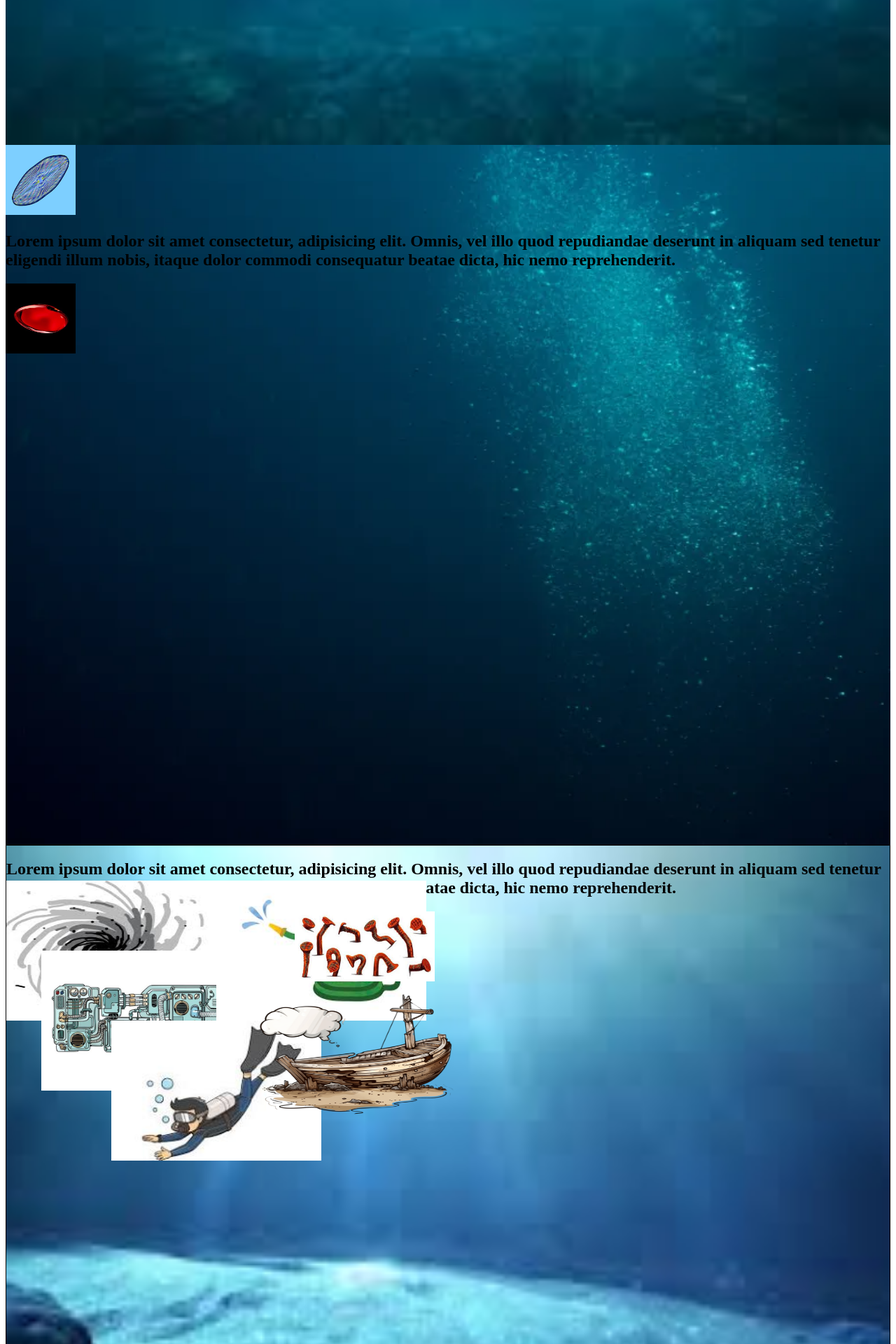
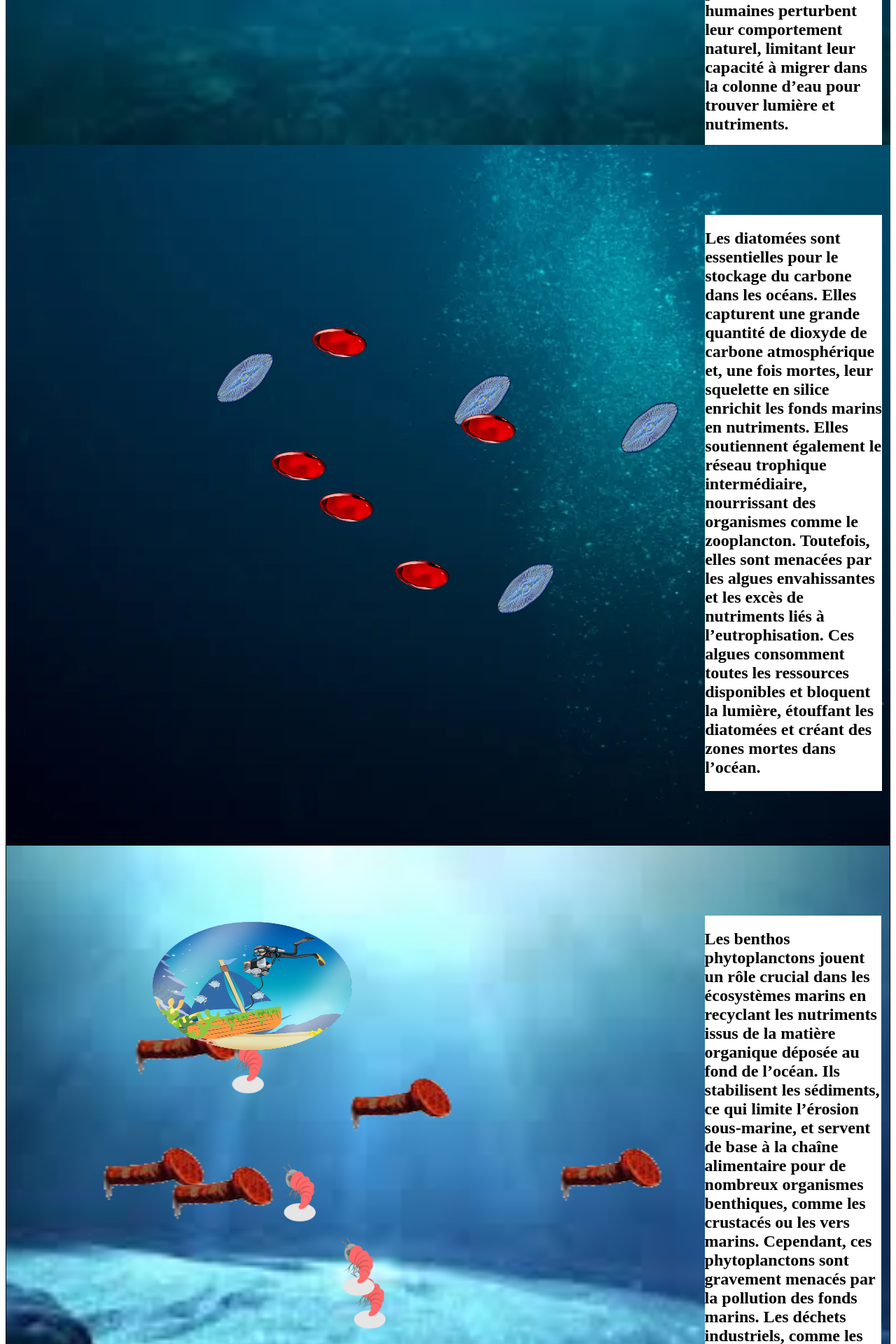
Before and after one commit to Nicolas-Conguisti/50-nuances-de-sel---NDI-2024, a PHP site: page /nuitInfo2.html in a window 1280 px wide. Shown: the part 2801-4721 px from the top of the page at 70% size. Run offline with PHP 8.4, Linux system fonts and the light colour scheme.

Commit message:
casi finale

```diff
--- a/nuitInfo2.html
+++ b/nuitInfo2.html
@@ -8,67 +8,87 @@
 </head>
 <body>
     <div id='div_ciel'>
-        <img src="image/fond_mer/epave.png" id="image_epavefinale" width="300px" height="200px" alt="" style="position: absolute; left: 350px; top: 200px;">
+        <img src="image/globals/boateau.webp" onclick="qddpophmjzidh()" id="image_epavefinale" width="300px" height="300px" alt="" >
     </div>
     <div id='div_surface_mer' style="position: relative;">
         <img src="image/globals/merci.jpg" id="merci4" width="100px" height="100px" alt="">
-        <img src="image/surface/Prochlorococcus .jpg" width="100px" height="100px" alt="">
-        <h2>Lorem ipsum dolor sit amet consectetur, adipisicing elit. Omnis, vel illo quod repudiandae deserunt in aliquam sed tenetur eligendi illum nobis, itaque dolor commodi consequatur beatae dicta, hic nemo reprehenderit.</h2>
-        <img src="image/surface/bouteil.jpg" id="image_bouteil1" class="draggable" width="100px" height="100px" alt="">
-        <img src="image/surface/bouteil.jpg" id="image_bouteil2" class="draggable" width="100px" height="100px" alt="">
-        <img src="image/surface/bouteil.jpg" id="image_bouteil3" class="draggable" width="100px" height="100px" alt="">
-        <img src="image/surface/bouteil.jpg" id="image_bouteil4" class="draggable" width="100px" height="100px" alt="">
-        <img src="image/surface/bouteil.jpg" id="image_bouteil5" class="draggable" width="100px" height="100px" alt="">
+        <img src="image/surface/Prochlorococcus.png" class="random-child" width="100px" height="100px" alt="">
+        <img src="image/surface/Prochlorococcus.png" class="random-child" width="100px" height="100px" alt="">
+        <img src="image/surface/Prochlorococcus.png" class="random-child" width="100px" height="100px" alt="">
+        <img src="image/surface/Prochlorococcus.png" class="random-child" width="100px" height="100px" alt="">
+        <div class="text_de_phito">
+
+            <h2>Le Prochlorococcus est le phytoplancton le plus abondant et produit une part importante de l’oxygène sur Terre (jusqu’à 20%). Il est également une base essentielle pour la chaîne alimentaire marine de surface, nourrissant le zooplancton et de nombreux petits poissons. Malheureusement, la pollution plastique est en train de le détruire. Les morceaux de plastique flottants bloquent la lumière solaire, réduisant leur capacité à faire la photosynthèse. De plus, les microplastiques, lorsqu’ingérés, altèrent leur métabolisme et fragilisent l’écosystème marin entier.</h2>
+        </div>
+        <img src="image/surface/bouteil.png" id="image_bouteil1" class="draggable random-child" width="100px" height="100px" alt="">
+        <img src="image/surface/bouteil.png" id="image_bouteil2" class="draggable random-child" width="100px" height="100px" alt="">
+        <img src="image/surface/bouteil.png" id="image_bouteil3" class="draggable random-child" width="100px" height="100px" alt="">
+        <img src="image/surface/bouteil.png" id="image_bouteil4" class="draggable random-child" width="100px" height="100px" alt="">
+        <img src="image/surface/bouteil.png" id="image_bouteil5" class="draggable random-child" width="100px" height="100px" alt="">
 
 
     </div>
     <div id='div_profondeur_1' style="position: relative;">
         <img src="image/globals/merci.jpg" id="merci3" width="100px" height="100px" alt="">
-        <img src="image/profondeur_1/Prochlorococcus .jpg" width="100px" height="100px" alt="">
-        <h2>Lorem ipsum dolor sit amet consectetur, adipisicing elit. Omnis, vel illo quod repudiandae deserunt in aliquam sed tenetur eligendi illum nobis, itaque dolor commodi consequatur beatae dicta, hic nemo reprehenderit.</h2>
-        <img src="image/profondeur_1/algue.jpg" id="image_algue1" class="draggable" width="100px" height="100px" alt="">
-        <img src="image/profondeur_1/algue.jpg" id="image_algue2" class="draggable" width="100px" height="100px" alt="">
-        <img src="image/profondeur_1/algue.jpg" id="image_algue3" class="draggable" width="100px" height="100px" alt="">
-        <img src="image/profondeur_1/algue.jpg" id="image_algue4" class="draggable" width="100px" height="100px" alt="">
-        <img src="image/profondeur_1/algue.jpg" id="image_algue5" class="draggable" width="100px" height="100px" alt="">
+        <img src="image/profondeur_1/Prochlorococcus.png" class="random-child" width="100px" height="100px" alt="">
+        <img src="image/profondeur_1/Prochlorococcus.png" class="random-child" width="100px" height="100px" alt="">
+        <img src="image/profondeur_1/Prochlorococcus.png" class="random-child" width="100px" height="100px" alt="">
+        <img src="image/profondeur_1/Prochlorococcus.png" class="random-child" width="100px" height="100px" alt="">
+        <div class="text_de_phito">
+
+            <h2>Les dinoflagellés sont importants pour leur rôle dans les cycles du carbone et de l’azote, et certains sont bioluminescents, participant à des interactions marines uniques. Ils soutiennent également d’autres écosystèmes, comme les récifs coralliens, via des relations symbiotiques. Cependant, ils sont gravement affectés par la pollution sonore et chimique. Les bulles toxiques, issues de la dégradation chimique ou du dioxyde de carbone, rendent leur environnement hypoxique. Par ailleurs, les vibrations générées par les machines humaines perturbent leur comportement naturel, limitant leur capacité à migrer dans la colonne d’eau pour trouver lumière et nutriments.</h2>
+        </div>
+        <img src="image/profondeur_1/algue.png" id="image_algue1" class="draggable random-child" width="100px" height="100px" alt="">
+        <img src="image/profondeur_1/algue.png" id="image_algue2" class="draggable random-child" width="100px" height="100px" alt="">
+        <img src="image/profondeur_1/algue.png" id="image_algue3" class="draggable random-child" width="100px" height="100px" alt="">
+        <img src="image/profondeur_1/algue.png" id="image_algue4" class="draggable random-child" width="100px" height="100px" alt="">
+        <img src="image/profondeur_1/algue.png" id="image_algue5" class="draggable random-child" width="100px" height="100px" alt="">
 
     </div>
     <div id="div_profondeur_2" style="position: relative;">
         <img src="image/globals/merci.jpg" id="merci2" width="100px" height="100px" alt="">
-        <img src="image/profondeur_2/diatomées.jpg" width="100px" height="100px" alt="">
-        <h2>Lorem ipsum dolor sit amet consectetur, adipisicing elit. Omnis, vel illo quod repudiandae deserunt in aliquam sed tenetur eligendi illum nobis, itaque dolor commodi consequatur beatae dicta, hic nemo reprehenderit.</h2>
-        <img src="image/profondeur_2/bulle_red.jpg" id="image_bulle_red1" class="draggable" width="100px" height="100px" alt="">
-        <img src="image/profondeur_2/bulle_red.jpg" id="image_bulle_red2" class="draggable" width="100px" height="100px" alt="">
-        <img src="image/profondeur_2/bulle_red.jpg" id="image_bulle_red3" class="draggable" width="100px" height="100px" alt="">
-        <img src="image/profondeur_2/bulle_red.jpg" id="image_bulle_red4" class="draggable" width="100px" height="100px" alt="">
-        <img src="image/profondeur_2/bulle_red.jpg" id="image_bulle_red5" class="draggable" width="100px" height="100px" alt="">
+        <img src="image/profondeur_2/diatomées.png" class="random-child" width="100px" height="100px" alt="">
+        <img src="image/profondeur_2/diatomées.png" class="random-child" width="100px" height="100px" alt="">
+        <img src="image/profondeur_2/diatomées.png" class="random-child" width="100px" height="100px" alt="">
+        <img src="image/profondeur_2/diatomées.png" class="random-child" width="100px" height="100px" alt="">
+        <div class="text_de_phito">
+            <h2>Les diatomées sont essentielles pour le stockage du carbone dans les océans. Elles capturent une grande quantité de dioxyde de carbone atmosphérique et, une fois mortes, leur squelette en silice enrichit les fonds marins en nutriments. Elles soutiennent également le réseau trophique intermédiaire, nourrissant des organismes comme le zooplancton. Toutefois, elles sont menacées par les algues envahissantes et les excès de nutriments liés à l’eutrophisation. Ces algues consomment toutes les ressources disponibles et bloquent la lumière, étouffant les diatomées et créant des zones mortes dans l’océan.</h2>
+
+        </div>
+        <img src="image/profondeur_2/bulle_red.png" id="image_bulle_red1" class="draggable random-child" width="100px" height="100px" alt="">
+        <img src="image/profondeur_2/bulle_red.png" id="image_bulle_red2" class="draggable random-child" width="100px" height="100px" alt="">
+        <img src="image/profondeur_2/bulle_red.png" id="image_bulle_red3" class="draggable random-child" width="100px" height="100px" alt="">
+        <img src="image/profondeur_2/bulle_red.png" id="image_bulle_red4" class="draggable random-child" width="100px" height="100px" alt="">
+        <img src="image/profondeur_2/bulle_red.png" id="image_bulle_red5" class="draggable random-child" width="100px" height="100px" alt="">
     </div>
     <div id='div_fond_mer' class="random-parent" >
-        <h2>Lorem ipsum dolor sit amet consectetur, adipisicing elit. Omnis, vel illo quod repudiandae deserunt in aliquam sed tenetur eligendi illum nobis, itaque dolor commodi consequatur beatae dicta, hic nemo reprehenderit.</h2>
+        <div class="text_de_phito">
+            <h2>Les benthos phytoplanctons jouent un rôle crucial dans les écosystèmes marins en recyclant les nutriments issus de la matière organique déposée au fond de l’océan. Ils stabilisent les sédiments, ce qui limite l’érosion sous-marine, et servent de base à la chaîne alimentaire pour de nombreux organismes benthiques, comme les crustacés ou les vers marins. Cependant, ces phytoplanctons sont gravement menacés par la pollution des fonds marins. Les déchets industriels, comme les métaux lourds ou les objets abandonnés, libèrent des toxines nocives et bloquent la lumière, rendant leur survie presque impossible.</h2>
+        </div>
 
          <img src="image/globals/merci.jpg" id="merci1" width="100px" height="100px" alt="">
-         <img src="image/fond_mer/Benthos.webp" width="100px" height="100px" alt="">
-         <img src="image/fond_mer/Benthos.webp" width="100px" height="100px" alt="">
-         <img src="image/fond_mer/Benthos.webp" width="100px" height="100px" alt="">
-         <img src="image/fond_mer/Benthos.webp" width="100px" height="100px" alt="">
-         <img src="image/globals/anhilateur.jpg" id="image_anhilateur" width="300px" height="200px" alt="" style="position: absolute; left: 0; top: 50px;">
-        <img src="image/globals/machine.jpg" id="image_machine" width="300px" height="200px" alt="" style="position: absolute; left: 50px; top: 150px;">
-        <img src="image/globals/plongeur.jpg" id="image_plongeur" width="300px" height="200px" alt="" style="position: absolute; left: 150px; top: 250px;">
-        <img src="image/globals/tuyau.jpg" id="image_tuyau" width="300px" height="200px" alt="" style="position: absolute; left: 300px; top: 50px;">
-        <img src="image/fond_mer/epave.png" id="image_epave" width="300px" height="200px" alt="" style="position: absolute; left: 350px; top: 200px;">
-        <img src="image/fond_mer/metal.jpg" id="image_metal1" class="draggable random-child" width="200px" height="100px" alt="">
-        <img src="image/fond_mer/metal.jpg" id="image_metal2" class="draggable random-child" width="200px" height="100px" alt="">
-        <img src="image/fond_mer/metal.jpg" id="image_metal3" class="draggable random-child" width="200px" height="100px" alt="">
-        <img src="image/fond_mer/metal.jpg" id="image_metal4" class="draggable random-child" width="200px" height="100px" alt="">
-        <img src="image/fond_mer/metal.jpg" id="image_metal5" class="draggable random-child" width="200px" height="100px" alt="">
+         <img src="image/fond_mer/Benthos.png" class="random-child" width="100px" height="100px" alt="">
+         <img src="image/fond_mer/Benthos.png" class="random-child" width="100px" height="100px" alt="">
+         <img src="image/fond_mer/Benthos.png" class="random-child" width="100px" height="100px" alt="">
+         <img src="image/fond_mer/Benthos.png" class="random-child" width="100px" height="100px" alt="">
+         <img src="image/globals/anhilateur.jpg" class="image1" id="image_anhilateur" width="300px" height="200px" alt="" style="position: absolute; left: 0; top: 50px;">
+
+        <img src="image/globals/au_sol.webp" class="image2" id="image_epave" width="300px" height="200px" alt="" style="position: absolute; left: 350px; top: 200px;">
+        <img src="image/globals/en_refoulage.png" class="image2" id="image_epave1" width="300px" height="200px" alt="" style="position: absolute; left: 350px; top: 200px;">
+
+        <img src="image/fond_mer/metal.png" id="image_metal1" class="draggable random-child" width="200px" height="100px" alt="">
+        <img src="image/fond_mer/metal.png" id="image_metal2" class="draggable random-child" width="200px" height="100px" alt="">
+        <img src="image/fond_mer/metal.png" id="image_metal3" class="draggable random-child" width="200px" height="100px" alt="">
+        <img src="image/fond_mer/metal.png" id="image_metal4" class="draggable random-child" width="200px" height="100px" alt="">
+        <img src="image/fond_mer/metal.png" id="image_metal5" class="draggable random-child" width="200px" height="100px" alt="">
     </div>
 
 </body>
 </html>
 
 <script>
-    //let  maxScrollY = 4000; // Limite en pixels
-    const  maxScrollY = 10; // Limite en pixels
+    let  maxScrollY = 4000; // Limite en pixels
+    //const  maxScrollY = 10; // Limite en pixels
 
     window.addEventListener('scroll', () => {
     if (window.scrollY < maxScrollY) {
@@ -80,11 +100,9 @@
 
     // Liste des images à animer
     const imagesToAnimate = [
-    "image_anhilateur",
-    "image_machine",
-    "image_plongeur",
-    "image_tuyau",
+    /* "image_anhilateur", */
     "image_epave",
+    "image_epave1",
     ];
 
 
@@ -101,6 +119,39 @@
     merci3.style.display = 'none';
     const merci4 = document.getElementById("merci4");
     merci4.style.display = 'none';
+    const image_epave = document.getElementById("image_epave");
+    const image_epave1 = document.getElementById("image_epave1");
+    image_epave1.style.display = 'none';
+    const imageEpave1 = document.getElementById("image_epavefinale");
+    imageEpave1.style.display = "none";
+
+
+
+    function finish()
+    {
+
+        imageEpave1.style.display = "block";
+        document.getElementById("div_ciel").scrollIntoView({
+        behavior: "smooth", // Défilement fluide
+        block: "start" // L'élément sera aligné en haut de la fenêtre
+        });
+        alert("clique moi dessus");
+
+}
+    function qddpophmjzidh()
+    {
+        const truefalse = sessionStorage.getItem('etape1valider');
+        if(truefalse)
+        {
+            alert("merci de m'avoir remonter ");
+            window.location.href = "congratulation.html"
+        }
+        else
+        {
+            alert("ptdr t qui , tchao");
+            imageEpave1.style.display = "none";
+        }
+    }
 
     // move_global_to(div_profondeur_2,div_profondeur_1)
     function move_global_to(divSource,divDestination)
@@ -161,9 +212,16 @@
             animateImage(imageId, destinationX, destinationY);
         }, index * 500); // Décalage de 500ms entre les animations
         });
+
+
     }
 
+    function onMouseMove(event) {const imageEpave1 = document.getElementById("image_epave1");
+        const leftPosition = imageEpave1.style.left;
+        const topPosition = imageEpave1.style.top;
 
+        anhilateurImage.style.left = leftPosition;
+        anhilateurImage.style.top = topPosition;}
 
 
     function definir_drag_drop(badThing,hole,container)
@@ -218,6 +276,8 @@
                 switch (nbdestroy) {
                     case 5:
                         move_global_to(div_fond_mer,div_profondeur_2)
+                        image_epave.style.display = 'none';
+                        image_epave1.style.display = 'block';
                         merci1.style.display = 'block';
                         console.log(5)                     ;
                         maxScrollY -= 1000;
@@ -237,7 +297,10 @@
                     case 20:
                         maxScrollY -= 1000;
                         merci1.style.display = 'block';
-                        console.log(20)                     ;
+                        console.log(20)        ;
+                        image_epave1.style.display = 'none';
+                        finish()
+
                         break;
 
                     default:
@@ -254,21 +317,24 @@
 
     }
 
-    const anhilateurImage = document.getElementById("image_anhilateur");
+
+
+    const anhilateurImage1 = document.getElementById("image_anhilateur");
     const container1 = document.getElementById("div_fond_mer");
 
     const metalImage1 = document.getElementById("image_metal1");
-    definir_drag_drop(metalImage1,anhilateurImage,container1)
+    definir_drag_drop(metalImage1,anhilateurImage1,container1)
     const metalImage2 = document.getElementById("image_metal2");
-    definir_drag_drop(metalImage2,anhilateurImage,container1)
+    definir_drag_drop(metalImage2,anhilateurImage1,container1)
     const metalImage3 = document.getElementById("image_metal3");
-    definir_drag_drop(metalImage3,anhilateurImage,container1)
+    definir_drag_drop(metalImage3,anhilateurImage1,container1)
     const metalImage4 = document.getElementById("image_metal4");
-    definir_drag_drop(metalImage4,anhilateurImage,container1)
+    definir_drag_drop(metalImage4,anhilateurImage1,container1)
     const metalImage5 = document.getElementById("image_metal5");
-    definir_drag_drop(metalImage5,anhilateurImage,container1)
+    definir_drag_drop(metalImage5,anhilateurImage1,container1)
 
 
+    const anhilateurImage = document.getElementById("image_epave1");
     const container2 = document.getElementById("div_profondeur_2");
     const image_bulle_red1 = document.getElementById("image_bulle_red1");
     definir_drag_drop(image_bulle_red1,anhilateurImage,container2)
@@ -309,6 +375,37 @@
 
 
 
+function randomizeChildren(container,children) {
 
 
+    // Taille du conteneur
+    const containerWidth = container.clientWidth;
+    const containerHeight = container.clientHeight;
+
+    for (let child of children) {
+        // Taille de chaque élément
+        const childWidth = child.offsetWidth;
+        const childHeight = child.offsetHeight;
+
+        // Calculer des positions aléatoires avec les contraintes
+        const maxX = containerWidth * 0.8 - childWidth; // Évite les 10% de marge droite
+        const maxY = containerHeight * 0.5  - childHeight; // Pas de dépassement en hauteur
+
+        const randomX = Math.random() * maxX;
+        const randomY =( Math.random() * maxY )+200;
+
+        // Appliquer les styles
+        child.style.left = randomX + "px";
+        child.style.top = randomY + "px";
+    }
+}
+
+// Appeler la fonction pour positionner les enfants
+randomizeChildren(container1,container1.getElementsByClassName("random-child"));
+randomizeChildren(container2,container2.getElementsByClassName("random-child"));
+randomizeChildren(container3,container3.getElementsByClassName("random-child"));
+randomizeChildren(container4,container4.getElementsByClassName("random-child"));
+
+alert("aide le renfouleur a renfouler le bateaux, pour cela amène les déchet a lui pour qu'il puisse utiliser sont transformateur d'air aquatique")
+
 </script>
--- a/style.css
+++ b/style.css
@@ -58,3 +58,54 @@ img {
 img:not(.draggable) {
     cursor: not-allowed; /* Indique que l'image n'est pas bougeable */
 }
+
+.random-parent {
+    position: relative; /* Permet à ses enfants de se positionner en relatif */
+    overflow: hidden; /* Évite que les enfants débordent du parent */
+  }
+
+  .random-child {
+    position: absolute; /* Nécessaire pour positionner chaque enfant indépendamment */
+  }
+
+
+
+
+
+
+  /* L'image qui restera toujours derrière */
+  .image1 {
+    position: absolute;
+    top: 0;
+    left: 0;
+    object-fit: cover; /* Couvre toute la surface du conteneur */
+    z-index: -1; /* Met cette image derrière l'autre */
+  }
+
+  /* L'image qui bouge */
+  .image2 {
+    position: absolute;
+    top: 50%; /* Ajuste selon où tu veux l'image */
+    left: 50%; /* Ajuste selon où tu veux l'image */
+    transform: translate(-50%, -50%); /* Centrage de l'image */
+    animation: move 5s infinite; /* Animation pour bouger l'image */
+    z-index: 1; /* S'assure que l'image 2 est au-dessus de l'image 1 */
+  }
+
+
+
+#image_epavefinale{
+    position: absolute;
+    bottom: -1px;
+    left: 45%;
+}
+
+
+.text_de_phito
+{
+    background-color:  white;
+    position: absolute;
+    right: 12px;
+    top: 10%;
+    width : 20%;
+}
```
Also changed, not shown: congratulation.html (added, +105 -0 lines), image/fond_mer/Benthos.png (added), image/fond_mer/metal.png (added), image/globals/au_sol.webp (added), image/globals/boateau.webp (added), image/globals/en_refoulage.png (added), image/profondeur_1/Prochlorococcus.png (added), image/profondeur_1/algue.png (added), image/profondeur_2/bulle_red.png (added), image/profondeur_2/diatomées.png (added), image/surface/Prochlorococcus.png (added), image/surface/bouteil.png (added).
